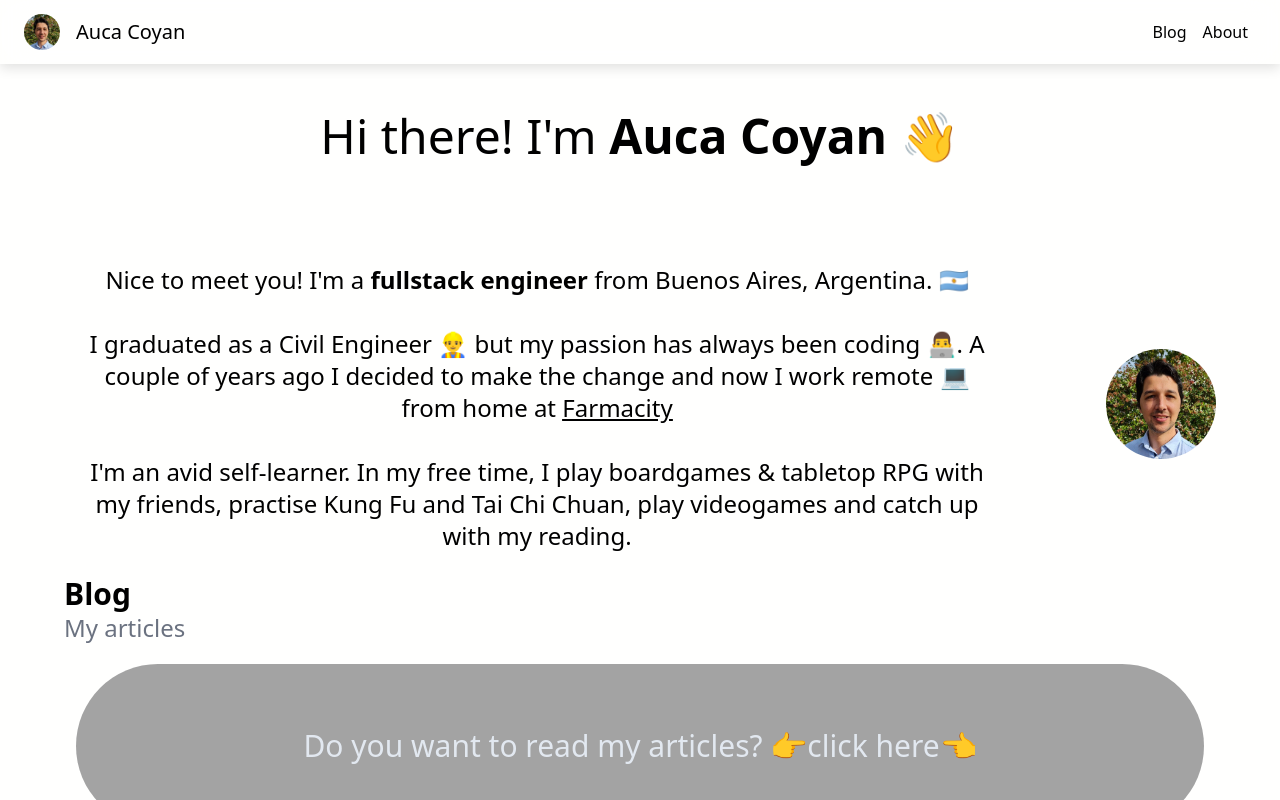
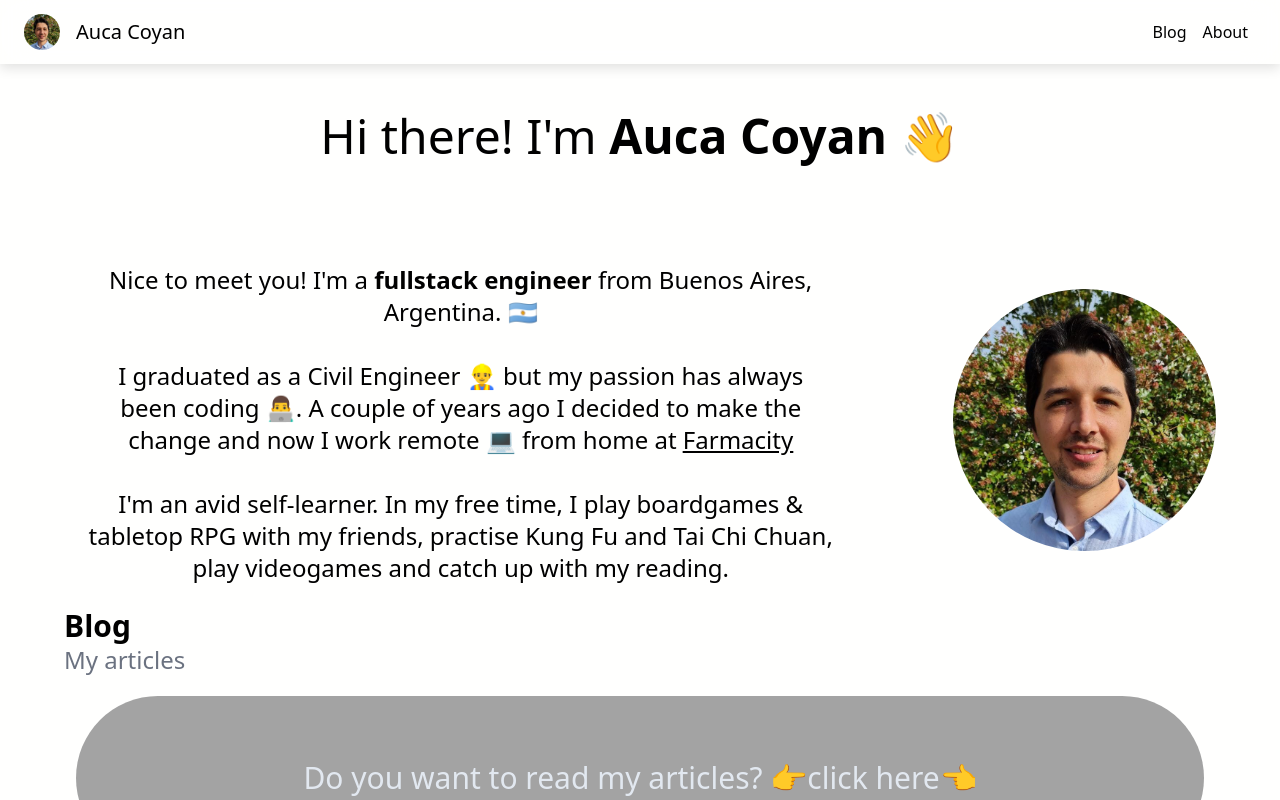
Before and after one commit to AucaCoyan/blog, a Next.js app: page / in a window 1280 px wide. Shown: the top 800 px of the page. Built offline with nearby package versions, Linux system fonts and the light colour scheme.

Commit message:
:lipstick: fix the profile pic on homepage

```diff
--- a/src/components/Biography.tsx
+++ b/src/components/Biography.tsx
@@ -5,14 +5,14 @@ import profile_pic from "../../utils/profile_pic.jpg";
 
 const Biography = () => {
   return (
-    <section className="max-w-6xl mx-auto">
-      <p className="px-6 pt-12 text-5xl text-center">
+    <section className="mx-auto max-w-6xl">
+      <p className="px-6 pt-12 text-center text-5xl">
         Hi there! I&#39;m <b>Auca Coyan</b> {/*  TODO: animate*/}
         {/*         <span className=" animate-spin"> */}
         👋
         {/*           </span> */}
       </p>
-      <div className="flex items-center justify-center pt-24 text-center gap-x-24">
+      <div className="flex items-center justify-center gap-x-24 pt-24 text-center">
         <div className="px-6 pt-2 text-2xl ">
           <p>
             Nice to meet you! I&#39;m a <b>fullstack engineer</b> from Buenos
@@ -34,10 +34,8 @@ const Biography = () => {
         </div>
         <Image
           src={profile_pic}
-          height={250}
-          width={250}
           alt="profile pic"
-          className="mt-10 rounded-full lg:ml-16 md:mt-1 md:m-auto md:mb-0"
+          className="mt-10 rounded-full md:m-auto md:mt-1 md:mb-0 lg:ml-16"
         />
       </div>
     </section>
```
